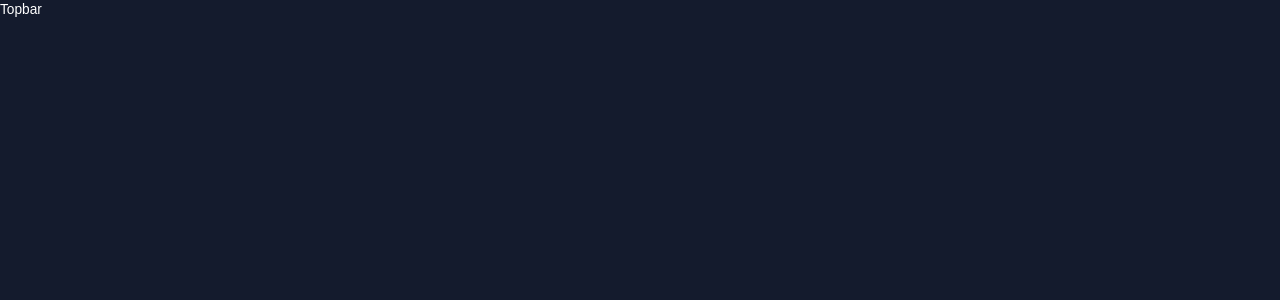
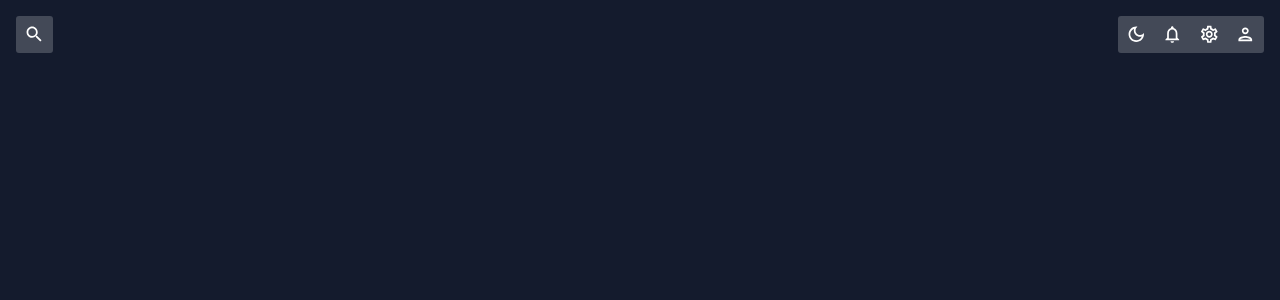
Before and after one commit to mau-mau0/lets-trade, a React (Create React App) app: page / in a window 1280 px wide. Shown: the top 300 px of the page. Built offline with nearby package versions, Linux system fonts and the light colour scheme.

Commit message:
design topbar with light/dark mode functionality

```diff
--- a/src/pages/global/topbar.jsx
+++ b/src/pages/global/topbar.jsx
@@ -1,6 +1,57 @@
+import { Box, IconButton, useTheme } from '@mui/material';
+import { useContext } from 'react';
+import { ColorModeContext, tokens } from '../../theme';
+import LightModeOutlinedIcon from '@mui/icons-material/LightModeOutlined';
+import DarkModeOutlinedIcon from '@mui/icons-material/DarkModeOutlined';
+import NotificationsOutlinedIcon from '@mui/icons-material/NotificationsOutlined';
+import SettingsOutlinedIcon from '@mui/icons-material/SettingsOutlined';
+import PersonOutlinedIcon from '@mui/icons-material/PersonOutlined';
+import SearchIcon from '@mui/icons-material/Search';
+
 const Topbar = () => {
+    const theme = useTheme();
+    const colors = tokens(theme.palette.mode);
+    const colorMode = useContext(ColorModeContext);
+
     return (
-        <div>Topbar</div>
+        <Box display='flex' justifyContent='space-between' p={2}>
+            {/* SEARCH BAR */}
+            <Box
+            display='flex'
+            backgroundColor={colors.primary[400]}
+            borderRadius='3px'
+            >
+                <IconButton type='button' sx={{p: 1}}>
+                    <SearchIcon/>
+                </IconButton>
+            </Box>
+
+            {/* ICONS */}
+            <Box
+            display='flex'
+            backgroundColor={colors.primary[400]}
+            borderRadius='3px'
+            >
+                <IconButton onClick={colorMode.toggleColorMode}>
+                    {theme.palette.mode === 'dark' ? (
+                        <DarkModeOutlinedIcon/>
+                    ) : (
+                        <LightModeOutlinedIcon/>
+                    )}
+                </IconButton>
+                <IconButton>
+                    <NotificationsOutlinedIcon/>
+                </IconButton>
+                <IconButton>
+                    <SettingsOutlinedIcon/>
+                </IconButton>
+                <IconButton>
+                    <PersonOutlinedIcon/>
+                </IconButton>
+
+            </Box>
+        </Box>
+
     )
 }
 
```
